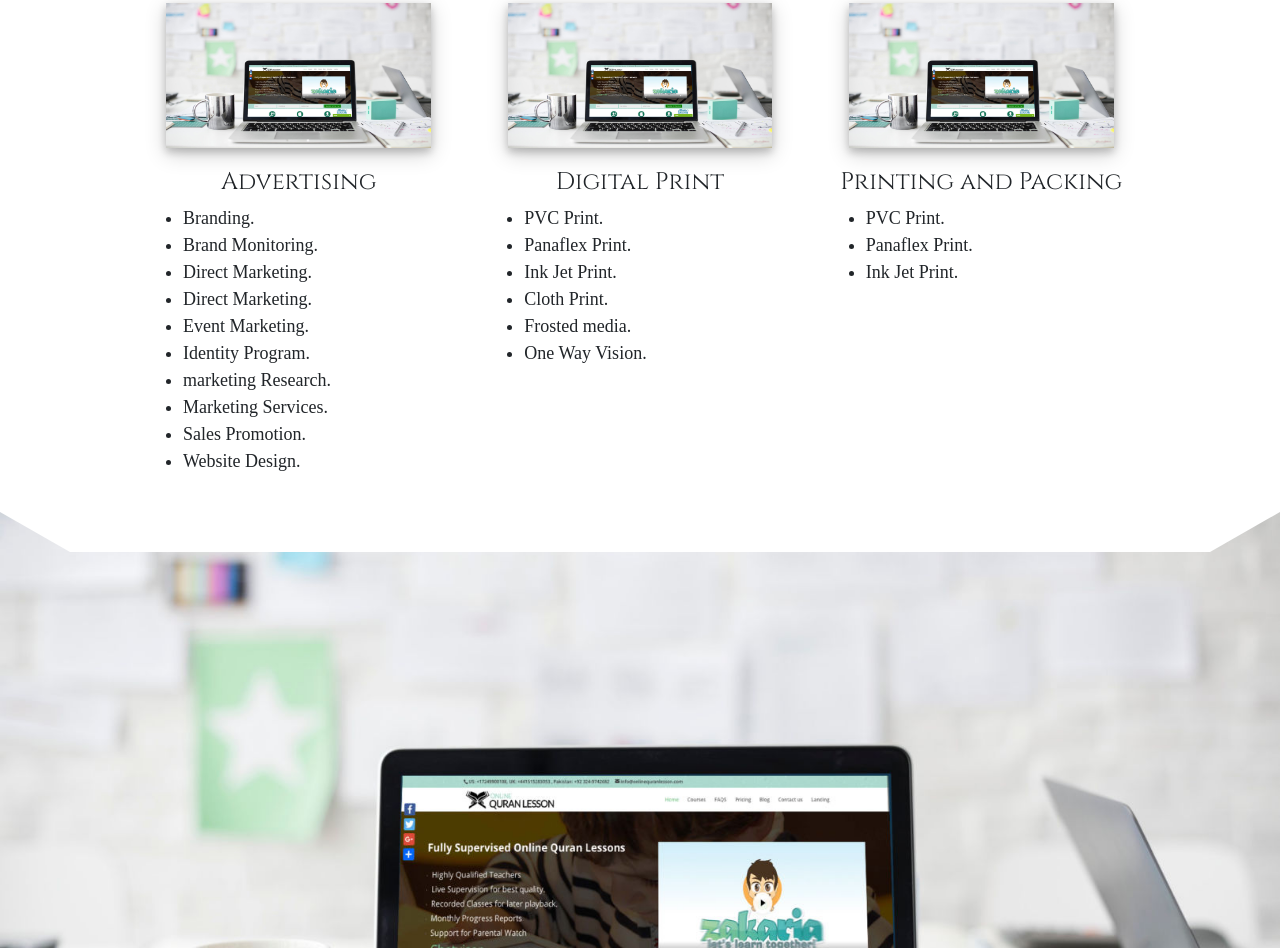
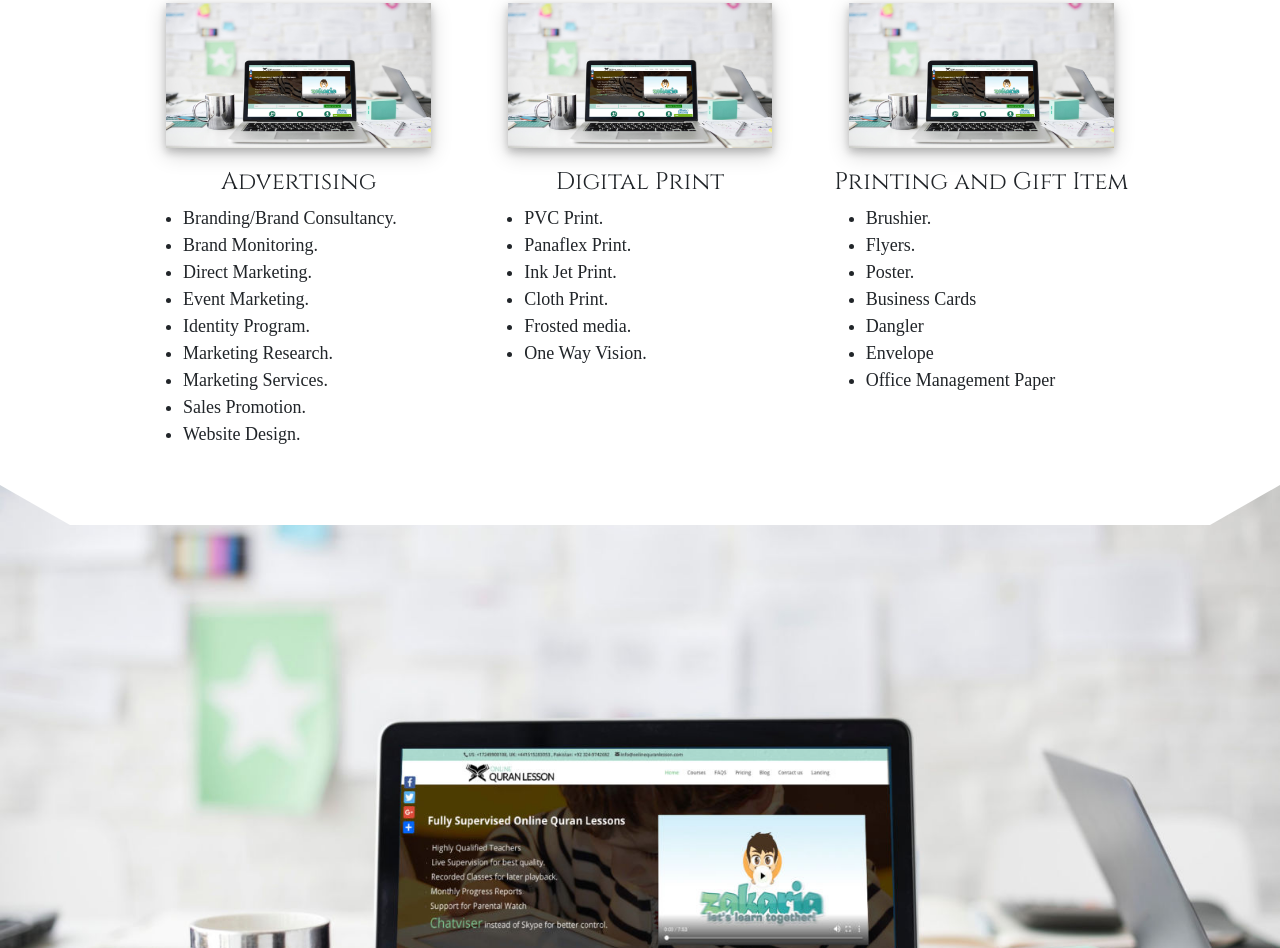
Before and after one commit to slashEvent/slashEvent.github.io, a plain HTML site: page index.html in a window 1280 px wide. Shown: the part 845-1793 px from the top of the page. Drawn offline with nearby package versions, Linux system fonts and the light colour scheme; a web font is replaced by a local one.

Commit message:
updateFive

```diff
--- a/index.html
+++ b/index.html
@@ -61,13 +61,12 @@
         <img src="serviceImage.jpg" style="width: 85%;height: 145px;box-shadow: 0 4px 8px 0 rgba(0, 0, 0, 0.2), 0 6px 20px 0 rgba(0, 0, 0, 0.19);">
         <h4 style="font-family: 'Cinzel';padding-top: 20px;">Advertising</h4>
         <ul style="text-align: left;font-size: large;">
-          <li>Branding.</li>
+          <li>Branding/Brand Consultancy.</li>
           <li>Brand Monitoring.</li>
-          <li>Direct Marketing.</li>
           <li>Direct Marketing.</li>
           <li>Event Marketing.</li>
           <li>Identity Program.</li>
-          <li>marketing Research.</li>
+          <li>Marketing Research.</li>
           <li>Marketing Services.</li>
           <li>Sales Promotion.</li>
           <li>Website Design.</li>
@@ -87,11 +86,15 @@
       </div>
       <div class="col-xl" style="margin: 2% 0%;">
         <img src="serviceImage.jpg" style="width: 85%;height: 145px;box-shadow: 0 4px 8px 0 rgba(0, 0, 0, 0.2), 0 6px 20px 0 rgba(0, 0, 0, 0.19);">
-        <h4 style="font-family: 'Cinzel';padding-top: 20px;">Printing and Packing</h4>
+        <h4 style="font-family: 'Cinzel';padding-top: 20px;">Printing and Gift Item</h4>
         <ul style="text-align: left;font-size: large;">
-          <li>PVC Print.</li>
-          <li>Panaflex Print.</li>
-          <li>Ink Jet Print.</li>
+          <li>Brushier.</li>
+          <li>Flyers.</li>
+          <li>Poster.</li>
+          <li>Business Cards</li>
+          <li>Dangler</li>
+          <li>Envelope</li>
+          <li>Office Management Paper</li>
         </ul>
       </div>
     </div>
```
